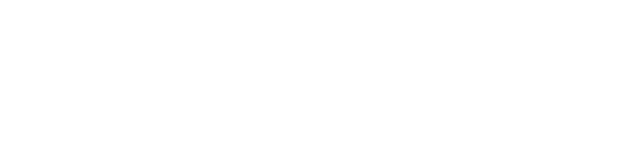
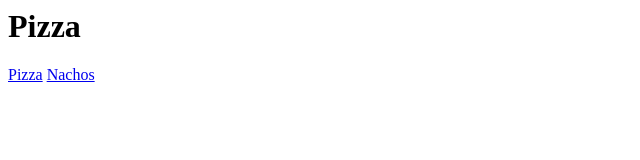
Before and after one commit to swagd3v/odin-recipes, a plain HTML site: page index.html in a window 1280 px wide. Shown: the whole page, without its empty margins (0-640 px from the left). Drawn offline with Linux system fonts and the light colour scheme.

Commit message:
index html wont commit

```diff
--- a/index.html
+++ b/index.html
@@ -5,5 +5,10 @@
     <title>My Favorite Recipe</title>
   </head>
 
-  <body></body>
+  <body>
+    <h1>Pizza</h1>
+
+    <a href="recipes/pizza.html">Pizza</a>
+    <a href="recipes/nachos.html">Nachos</a>
+  </body>
 </html>
```
